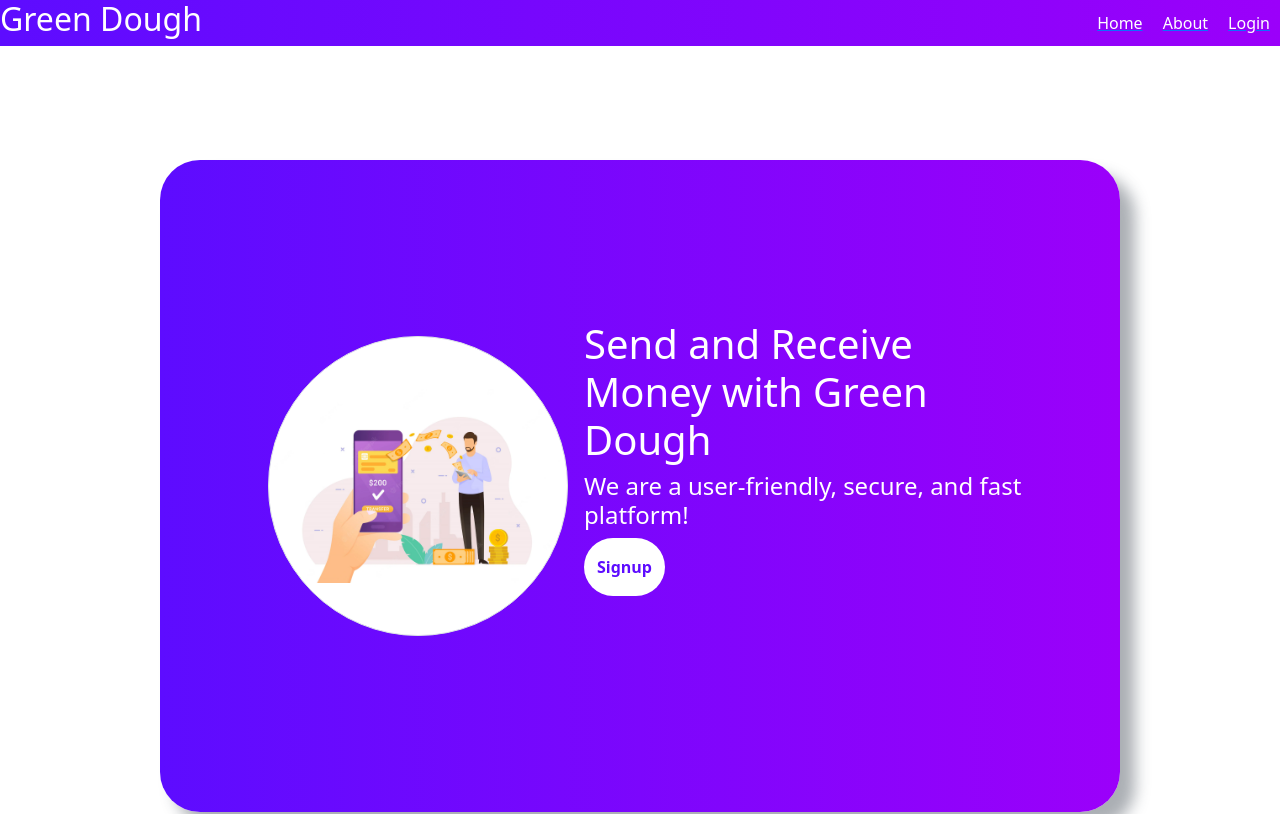
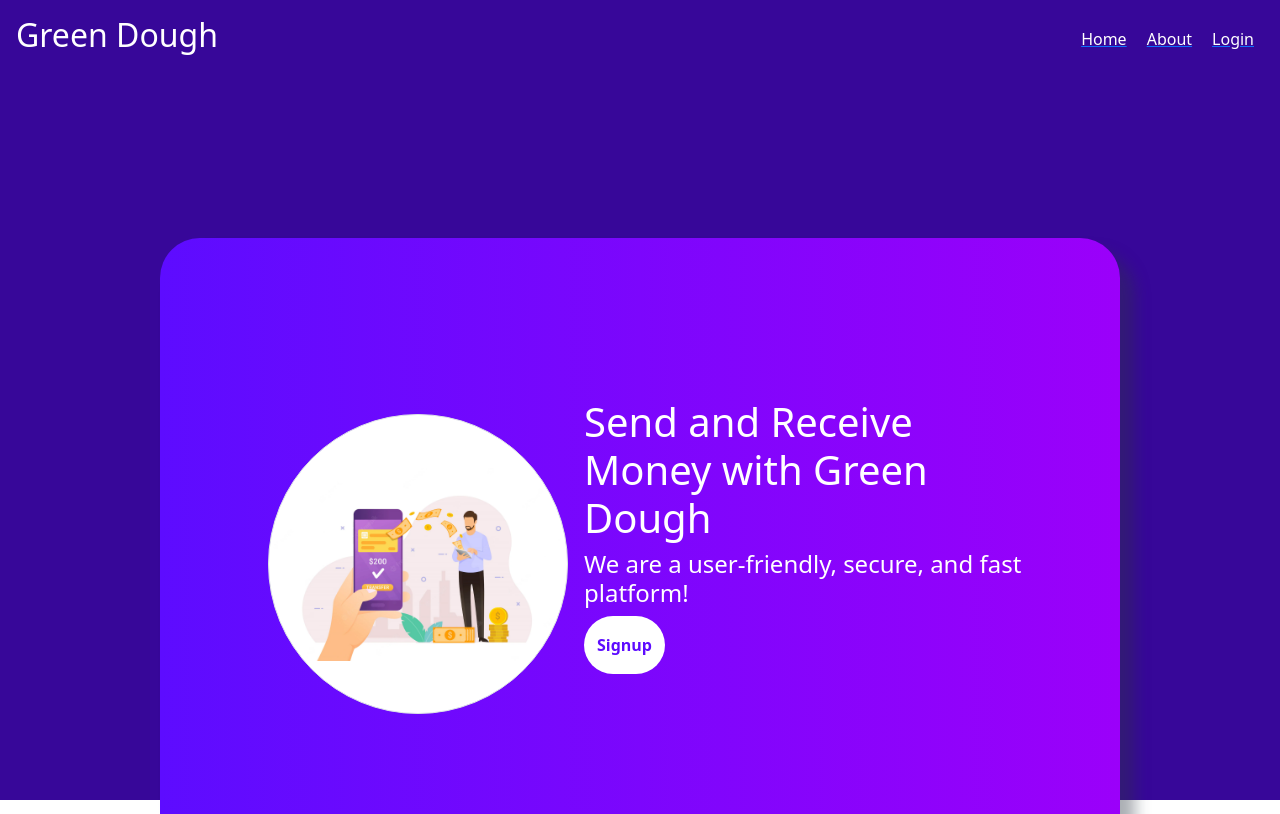
Before and after one commit to avni0000patel/green-dough, a React (Create React App) app in the folder client/: page / in a window 1280 px wide. Shown: the top 814 px of the page. Built offline with nearby package versions, Linux system fonts and the light colour scheme.

Commit message:
header padding

```diff
--- /dev/null
+++ b/client/src/components/Home/background.css
@@ -0,0 +1,9 @@
+.background {
+    width: 100%;
+    height: 100%;
+    position: absolute;
+    top: 0;
+    left: 0;
+    background-color: #370799;
+    z-index: -1;
+}
--- /dev/null
+++ b/client/src/components/Home/background.js
@@ -0,0 +1,8 @@
+import './background.css';
+
+export default function Background() {
+    return (
+        <div className="background">
+        </div>
+    )
+}
--- a/client/src/components/Home/homeContainer.css
+++ b/client/src/components/Home/homeContainer.css
@@ -11,6 +11,5 @@
     justify-content: center;
     flex-direction: column;
     padding: 10rem 5rem;
-    z-index: 2;
     margin: 10rem;
 }
--- a/client/src/components/Home/homeContainer.js
+++ b/client/src/components/Home/homeContainer.js
@@ -1,3 +1,4 @@
+import Background from './background';
 import Nav from './nav'
 import Home from './home'
 import './homeContainer.css';
@@ -5,6 +6,7 @@ import './homeContainer.css';
 export default function HomeContainer() {
     return (
         <div className="all">
+            <Background />
             <Nav />
             <div className="homeContainer">
                 <Home />
--- a/client/src/components/Home/nav.js
+++ b/client/src/components/Home/nav.js
@@ -5,14 +5,15 @@ import './nav.css';
 export default function Nav() {
     const styles = {
         header: {
-            background: 'linear-gradient(90deg, rgba(93, 12, 255, 1) 0%, rgba(155, 0, 250, 1) 100%) ',
-            position: 'fixed',
+            // background: 'linear-gradient(90deg, rgba(93, 12, 255, 1) 0%, rgba(155, 0, 250, 1) 100%) ',
+            // position: 'fixed',
             display: "flex",
             alignItems: "center",
             justifyContent: "space-between",
             top: '0',
             width: '100%',
             zIndex: '1',
+            padding: '1rem 1rem',
         },
         title: {
             color: 'white',
```
